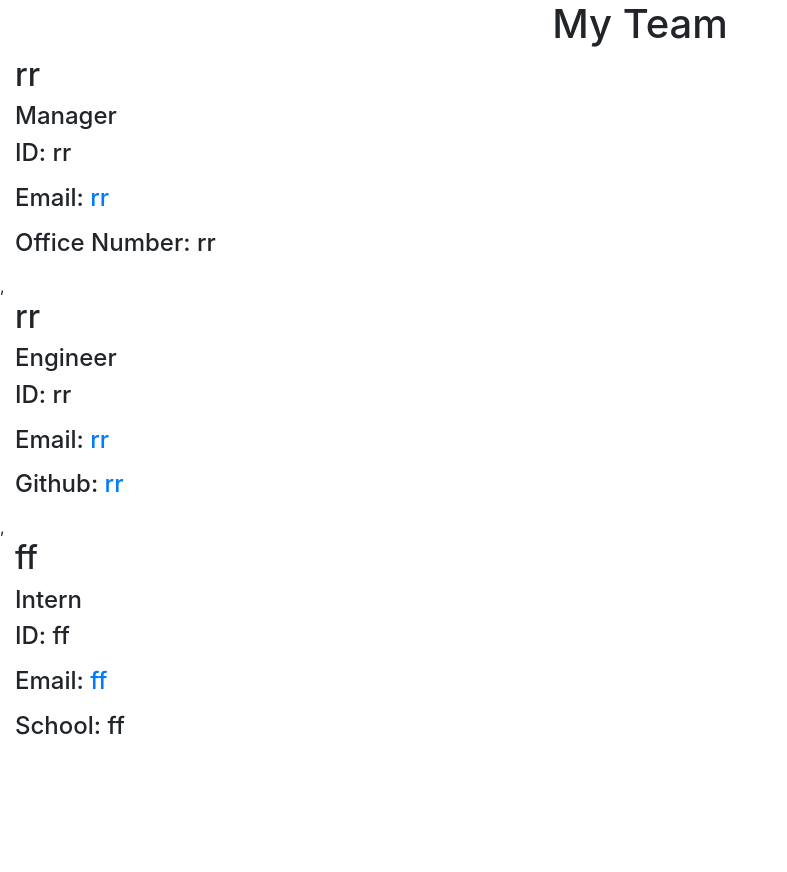
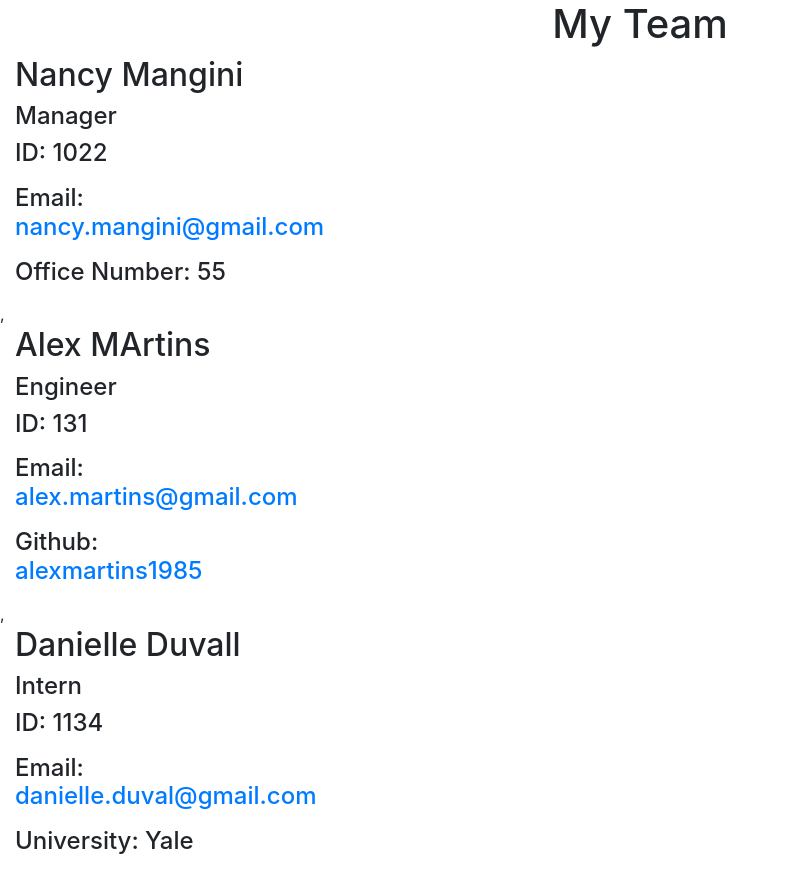
Before and after one commit to 1086jjohnston/team-profile-generator, a website: page dist/index.html in a window 1280 px wide. Shown: the whole page, without its empty margins (0-787 px from the left). Before the commit the page ends 800 px from the top, so only its background shows below. Drawn offline with nearby package versions, Linux system fonts and the light colour scheme.

Commit message:
added proper employee html input

```diff
--- a/dist/index.html
+++ b/dist/index.html
@@ -15,27 +15,27 @@
             </header>
 
         <div class="card, col-auto" style="width: 18rem;">
-            <h2>rr</h2>
+            <h2>Nancy Mangini</h2>
             <h4>Manager<h4>
-            <p>ID: rr</p>
-            <p>Email: <a href="mailto:rr">rr</a></p>
-            <p>Office Number: rr</p>
+            <p>ID: 1022</p>
+            <p>Email: <a href="mailto:nancy.mangini@gmail.com">nancy.mangini@gmail.com</a></p>
+            <p>Office Number: 55</p>
         </div>
         ,
         <div class="card, col-auto" style="width: 18rem;">
-            <h2>rr</h2>
+            <h2>Alex MArtins</h2>
             <h4>Engineer<h4>
-            <p>ID: rr</p>
-            <p>Email: <a href="mailto:rr">rr</a></p>
-            <p> Github: <a href="https://github.com/rr" target="_blank">rr</a></p>
+            <p>ID: 131</p>
+            <p>Email: <a href="mailto:alex.martins@gmail.com">alex.martins@gmail.com</a></p>
+            <p> Github: <a href="https://github.com/alexmartins1985" target="_blank">alexmartins1985</a></p>
         </div>
         ,
         <div class="card, col-auto" style="width: 18rem;">
-            <h2>ff</h2>
+            <h2>Danielle Duvall</h2>
             <h4>Intern<h4>
-            <p>ID: ff</p>
-            <p>Email: <a href="mailto:ff">ff</a></p>
-            <p> School: ff</p>
+            <p>ID: 1134</p>
+            <p>Email: <a href="mailto:danielle.duval@gmail.com">danielle.duval@gmail.com</a></p>
+            <p> University: Yale</p>
         </div>
 
         </body>
```
